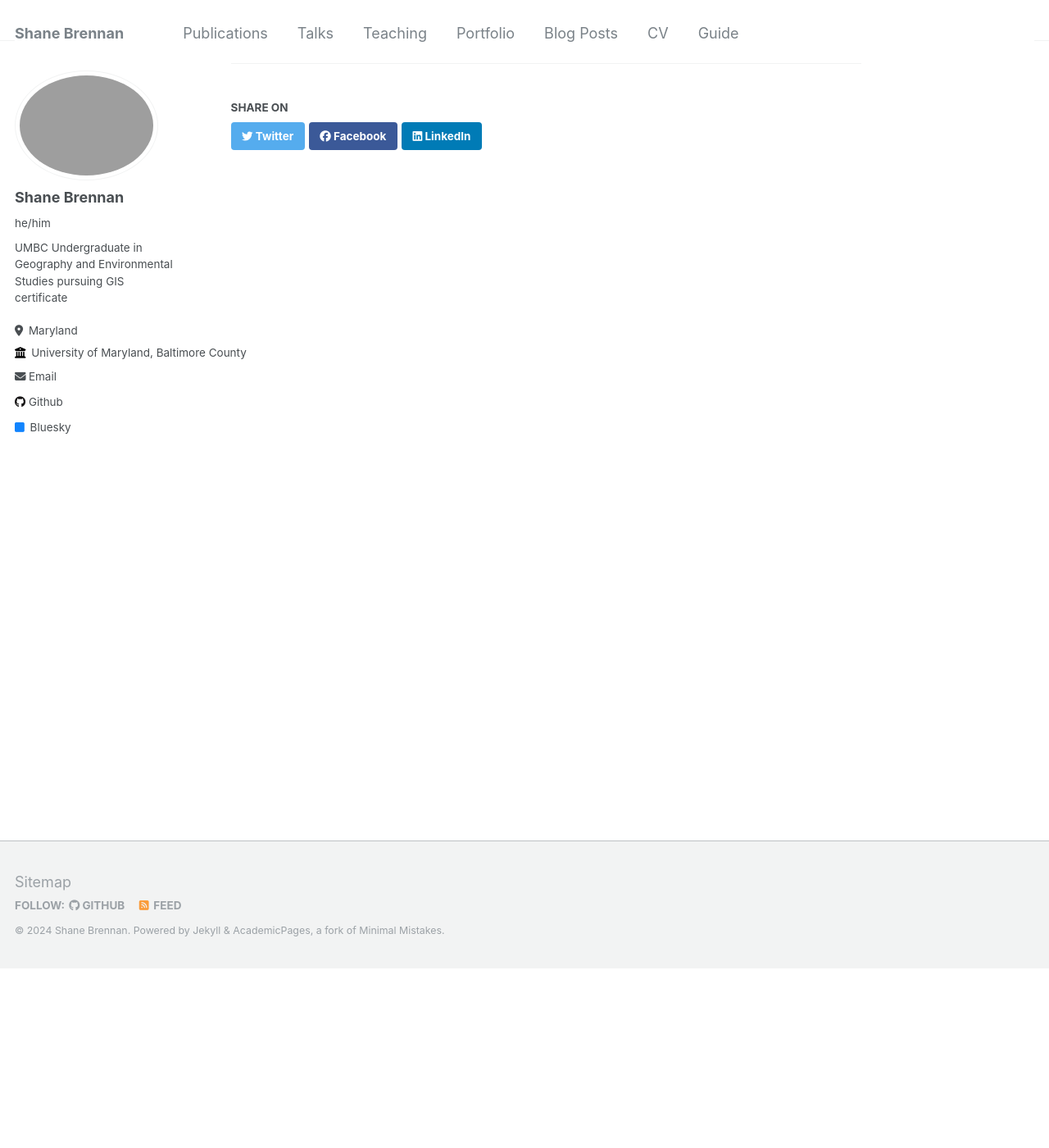
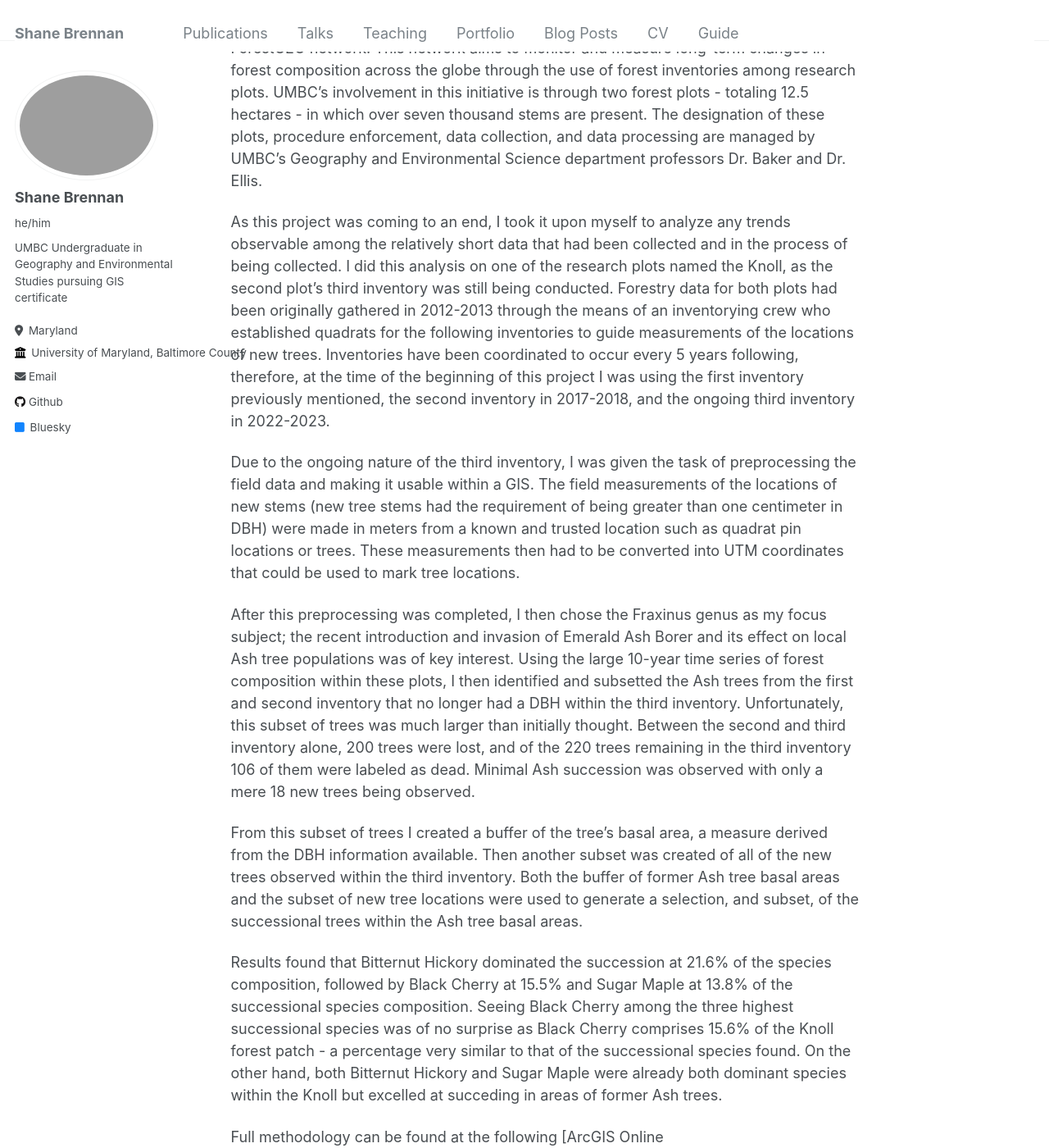
Before and after one commit to ShaneBren/ShaneBre.github.io, a Jekyll site: the page built from _portfolio/Knoll.md, in a window 1280 px wide and 1400 px high, scrolled down 219 px. Shown: the whole window at 82% size. Built offline with Jekyll 4.4.1, drawn with Linux system fonts in a browser that asks for light colours; some of the changed text lies outside the part shown.

Commit message:
Update Knoll.md

```diff
--- a/_portfolio/Knoll.md
+++ b/_portfolio/Knoll.md
@@ -4,4 +4,16 @@ excerpt: "Analyzing changes in forest patch composition following the invasion o
 collection: portfolio
 ---
 
-Words
+For the academic year of 2022-2023, I served as an Assistant Project Manager for field data collection at UMBC. This assignment involved the collection of dbh measurements, tree characteristics, and geographic location which are metrics used and recorded by the ForestGEO network. This network aims to monitor and measure long-term changes in forest composition across the globe through the use of forest inventories among research plots. UMBC's involvement in this initiative is through two forest plots - totaling 12.5 hectares - in which over seven thousand stems are present. The designation of these plots, procedure enforcement, data collection, and data processing are managed by UMBC's Geography and Environmental Science department professors Dr. Baker and Dr. Ellis.
+
+As this project was coming to an end, I took it upon myself to analyze any trends observable among the relatively short data that had been collected and in the process of being collected. I did this analysis on one of the research plots named the Knoll, as the second plot's third inventory was still being conducted. Forestry data for both plots had been originally gathered in 2012-2013 through the means of an inventorying crew who established quadrats for the following inventories to guide measurements of the locations of new trees. Inventories have been coordinated to occur every 5 years following, therefore, at the time of the beginning of this project I was using the first inventory previously mentioned, the second inventory in 2017-2018, and the ongoing third inventory in 2022-2023.
+
+Due to the ongoing nature of the third inventory, I was given the task of preprocessing the field data and making it usable within a GIS. The field measurements of the locations of new stems (new tree stems had the requirement of being greater than one centimeter in DBH) were made in meters from a known and trusted location such as quadrat pin locations or trees. These measurements then had to be converted into UTM coordinates that could be used to mark tree locations.
+
+After this preprocessing was completed, I then chose the Fraxinus genus as my focus subject; the recent introduction and invasion of Emerald Ash Borer and its effect on local Ash tree populations was of key interest. Using the large 10-year time series of forest composition within these plots, I then identified and subsetted the Ash trees from the first and second inventory that no longer had a DBH within the third inventory. Unfortunately, this subset of trees was much larger than initially thought. Between the second and third inventory alone, 200 trees were lost, and of the 220 trees remaining in the third inventory 106 of them were labeled as dead. Minimal Ash succession was observed with only a mere 18 new trees being observed.
+
+From this subset of trees I created a buffer of the tree's basal area, a measure derived from the DBH information available. Then another subset was created of all of the new trees observed within the third inventory. Both the buffer of former Ash tree basal areas and the subset of new tree locations were used to generate a selection, and subset, of the successional trees within the Ash tree basal areas.
+
+Results found that Bitternut Hickory dominated the succession at 21.6% of the species composition, followed by Black Cherry at 15.5% and Sugar Maple at 13.8% of the successional species composition. Seeing Black Cherry among the three highest successional species was of no surprise as Black Cherry comprises 15.6% of the Knoll forest patch - a percentage very similar to that of the successional species found. On the other hand, both Bitternut Hickory and Sugar Maple were already both dominant species within the Knoll but excelled at succeding in areas of former Ash trees.
+
+Full methodology can be found at the following [ArcGIS Online StoryMap]https://storymaps.arcgis.com/stories/591c609fe65048279708a75e9a180293
```
